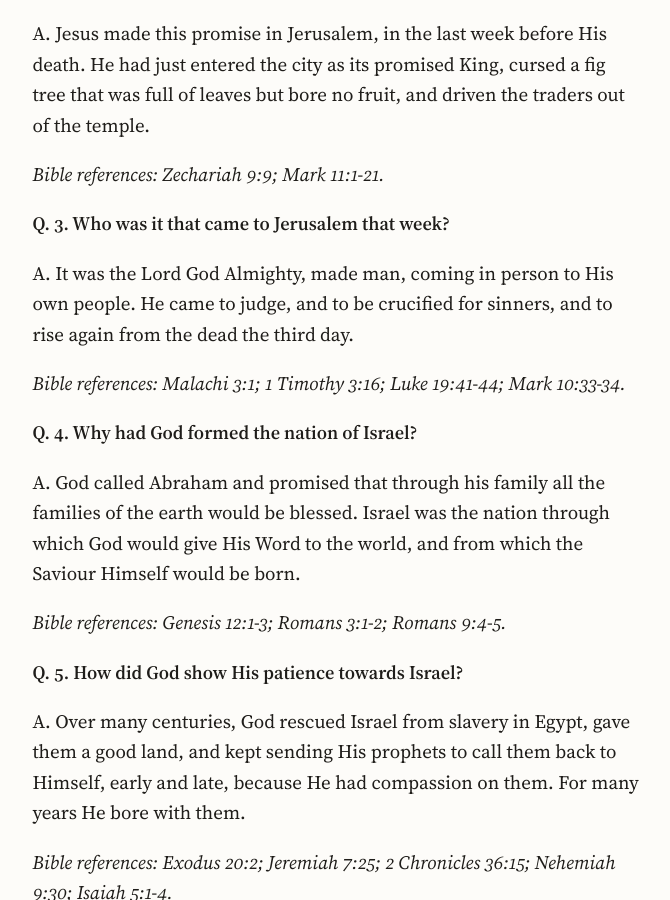
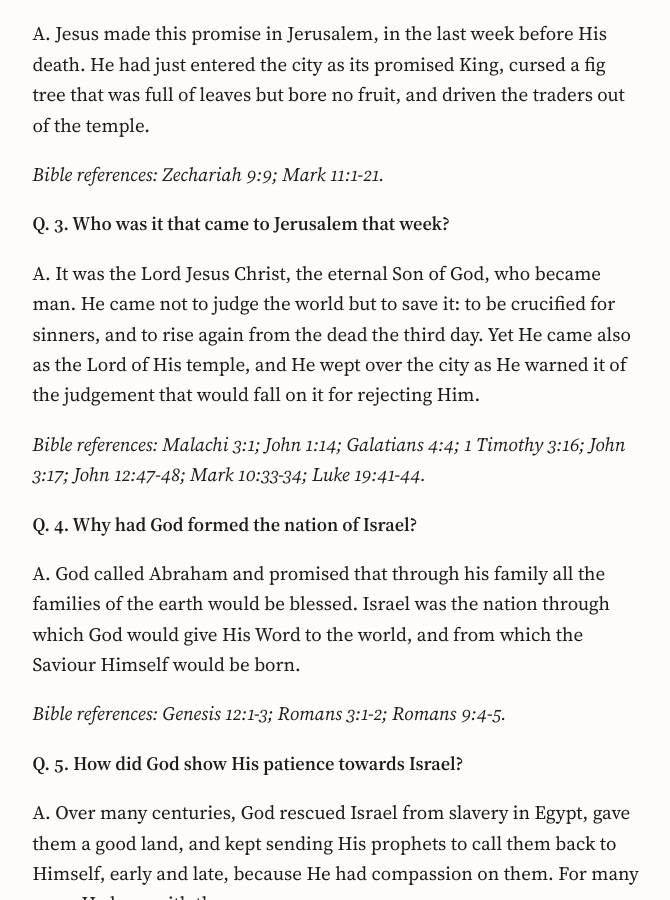
Before and after one commit to ForestWalkUK/truthpeaceandlove, a Jekyll site: the page built from _posts/2026-10-18-believing-prayer-catechism-mark-11-24.md, in a window 1280 px wide and 900 px high, scrolled down 1484 px. Shown: the whole window, without its empty margins (303-973 px from the left). Built offline with Jekyll 4.4.1, drawn with Linux system fonts in a browser that asks for light colours.

Commit message:
Various updates to wording

```diff
--- a/_posts/2026-10-18-believing-prayer-catechism-mark-11-24.md
+++ b/_posts/2026-10-18-believing-prayer-catechism-mark-11-24.md
@@ -31,9 +31,9 @@ A. Jesus made this promise in Jerusalem, in the last week before His death. He h
 
 **Q. 3. Who was it that came to Jerusalem that week?**
 
-A. It was the Lord God Almighty, made man, coming in person to His own people. He came to judge, and to be crucified for sinners, and to rise again from the dead the third day.
+A. It was the Lord Jesus Christ, the eternal Son of God, who became man. He came not to judge the world but to save it: to be crucified for sinners, and to rise again from the dead the third day. Yet He came also as the Lord of His temple, and He wept over the city as He warned it of the judgement that would fall on it for rejecting Him.
 
-*Bible references: Malachi 3:1; 1 Timothy 3:16; Luke 19:41-44; Mark 10:33-34.*
+*Bible references: Malachi 3:1; John 1:14; Galatians 4:4; 1 Timothy 3:16; John 3:17; John 12:47-48; Mark 10:33-34; Luke 19:41-44.*
 
 **Q. 4. Why had God formed the nation of Israel?**
 
```
